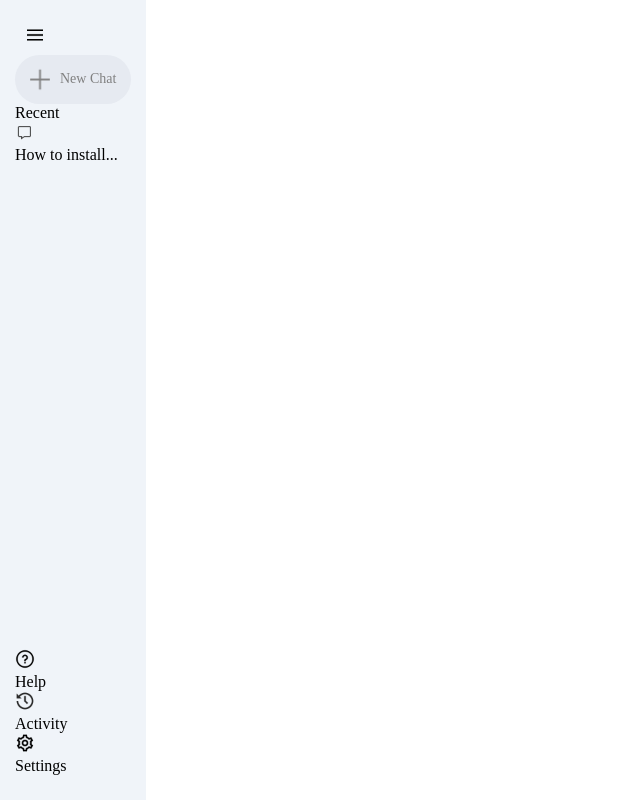
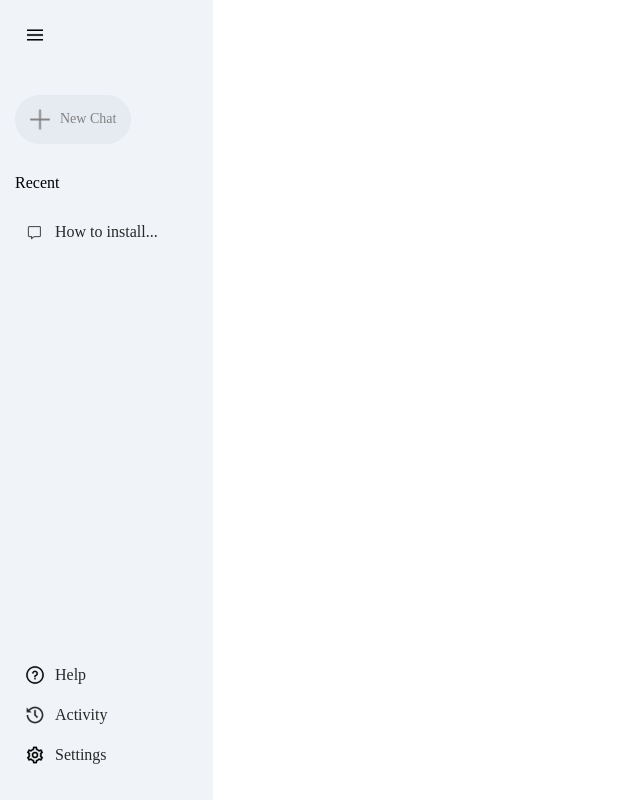
Before and after one commit to Hollow3k/Gemini-clone, a React (Vite) app: page / in a window 1280 px wide. Shown: the whole page, without its empty margins (0-640 px from the left). Built offline with nearby package versions, Linux system fonts and the light colour scheme.

Commit message:
sidebar css

```diff
--- a/src/components/Sidebar/Sidebar.css
+++ b/src/components/Sidebar/Sidebar.css
@@ -18,7 +18,7 @@
 }
 
 .sidebar .new-chat{
-    margin-top: 10px;
+    margin-top: 50px;
     display: inline-flex;
     align-items: center;
     gap: 10px;
@@ -29,3 +29,42 @@
     color: gray;
     cursor: pointer;
 }
+
+.sidebar .recent{
+    display: flex;
+    flex-direction: column;
+}
+
+.sidebar .recent-title{
+    margin-top: 30px;
+    margin-bottom: 20px;
+}
+
+.sidebar .recent-entry{
+    display: flex;
+    align-items: center;
+    gap: 10px;
+    padding: 10px;
+    padding-right: 40px;
+    border-radius: 50px;
+    color: #282828;
+    cursor: pointer;
+}
+
+.sidebar .recent-entry:hover{
+    background-color: #e2e6eb;
+}
+
+.sidebar .bottom{
+    display: flex;
+    flex-direction: column;
+}
+
+.sidebar .recent-entry:hover{
+    background-color: #e2e6eb;
+}
+
+.sidebar .bottom-item{
+    padding-right: 10px;
+    cursor: pointer;
+}
```
